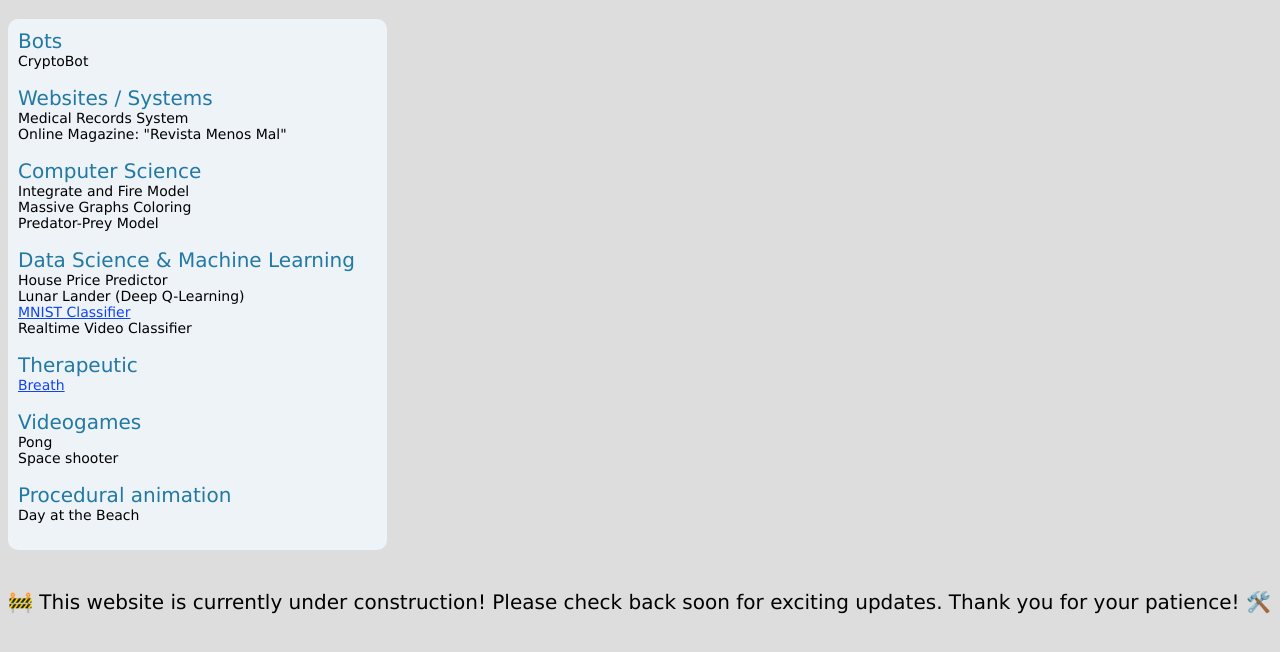
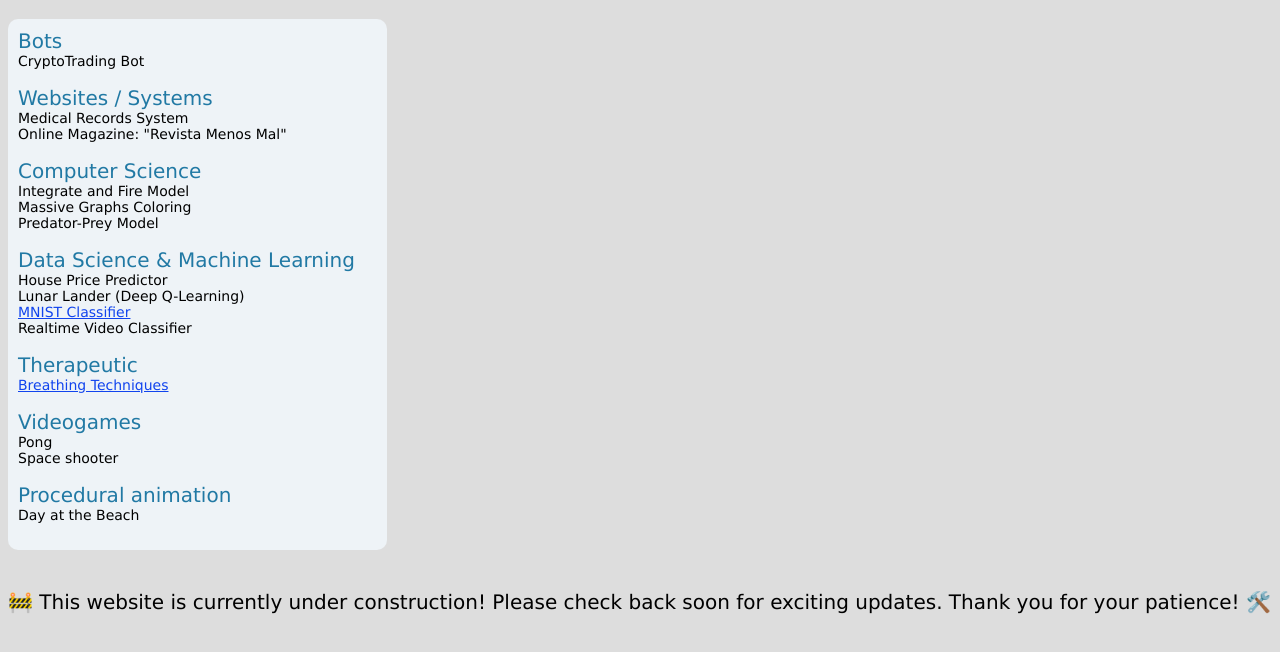
Before and after one commit to lucianoinso/lucianoinso.github.io, a plain HTML site: page index.html in a window 1280 px wide. Shown: the part 62-714 px from the top of the page. Drawn offline with Linux system fonts and the light colour scheme.

Commit message:
Name changes

```diff
--- a/index.html
+++ b/index.html
@@ -57,7 +57,7 @@
 <div id="content">
   <div class="category">
     <div class="category-title">Bots</div>
-    <div class="item">CryptoBot<br></div>
+    <div class="item">CryptoTrading Bot<br></div>
   </div>
 
   <div class="category">
@@ -83,7 +83,7 @@
 
   <div class="category" style="clear:left">
     <div class="category-title">Therapeutic</div>
-    <div class="item"><a href="breath/index.html">Breath</a><br></div>
+    <div class="item"><a href="breath/index.html">Breathing Techniques</a><br></div>
   </div>
 
   <div class="category">
```
